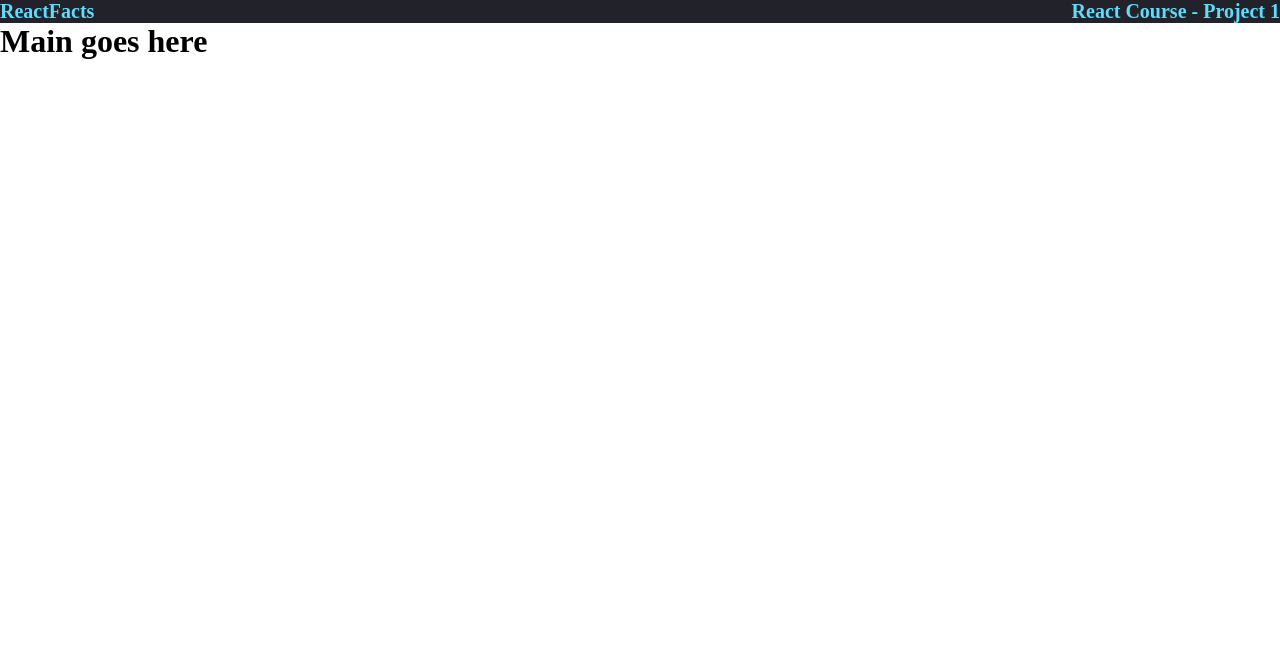
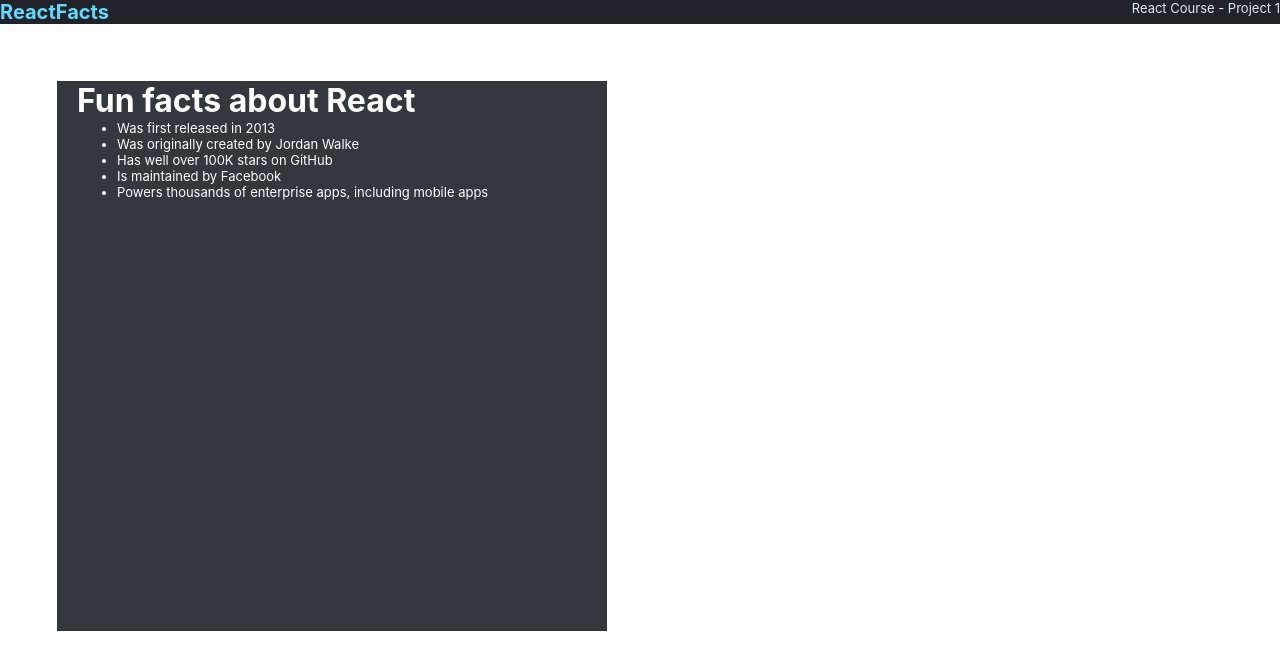
Before and after one commit to KajalPourjalil/react-project-with-vite, a React (Vite) app in the folder project-no-2/: page / in a window 1280 px wide. Shown: the top 670 px of the page. Built offline with nearby package versions, Linux system fonts and the light colour scheme.

Commit message:
more work on the components and the partials

```diff
--- a/project-no-2/index.html
+++ b/project-no-2/index.html
@@ -3,11 +3,6 @@
   <head>
     <meta charset="UTF-8" />
     <link rel="icon" type="image/svg+xml" href="/vite.svg" />
-    <link rel="preconnect" href="https://fonts.googleapis.com" />
-    <link rel="preconnect" href="https://fonts.gstatic.com" crossorigin />
-    <link href="https://fonts.googleapis.com/css2?family=Inter:wght@400;600;700&display=swap"
-    rel="stylesheet"
-    />
     <meta name="viewport" content="width=device-width, initial-scale=1.0" />
     <title>Practice project</title>
   </head>
--- a/project-no-2/src/components/Main.jsx
+++ b/project-no-2/src/components/Main.jsx
@@ -1,5 +1,18 @@
-function Main () {
-    return <h1>Main goes here</h1>
+function Main() {
+  return (
+    <div className="main">
+      <div className="elements">
+        <h1 className="main-title">Fun facts about React</h1>
+        <ul className="list">
+          <li>Was first released in 2013</li>
+          <li>Was originally created by Jordan Walke</li>
+          <li>Has well over 100K stars on GitHub</li>
+          <li>Is maintained by Facebook</li>
+          <li>Powers thousands of enterprise apps, including mobile apps</li>
+        </ul>
+      </div>
+    </div>
+  );
 }
 
 export default Main;
--- a/project-no-2/src/components/Navbar.jsx
+++ b/project-no-2/src/components/Navbar.jsx
@@ -3,8 +3,8 @@ function Navbar() {
   return (
     <div className="navbar">
       {/* <Pic/> */}
-      <h1>ReactFacts</h1>
-      <h1>React Course - Project 1</h1>
+      <h1 className="logo-text">ReactFacts</h1>
+      <h3 className="title">React Course - Project 1</h3>
     </div>
   );
 }
--- a/project-no-2/src/main.jsx
+++ b/project-no-2/src/main.jsx
@@ -1,6 +1,7 @@
 import React from 'react'
 import ReactDOM from 'react-dom/client'
 import App from './App.jsx'
+
 // import './index.css'
 
 ReactDOM.createRoot(document.getElementById('root')).render(
--- /dev/null
+++ b/project-no-2/src/scss/_main.scss
@@ -0,0 +1,19 @@
+$backgound-color: #33373E;
+$body-text-color: #FFFFFF;
+
+.main {
+    background-color: $backgound-color;
+    color: $body-text-color;
+    height: 550px;
+    width: 550px;
+    margin: 57px;
+}
+
+.elements {
+    margin: 20px;
+
+}
+
+.list {
+    font-size: 13px;
+}
--- a/project-no-2/src/scss/_navbar.scss
+++ b/project-no-2/src/scss/_navbar.scss
@@ -1,11 +1,23 @@
 // @import url("../assets/pngwing.com.png");
 $logo-text: #61DAFB;
 
+@mixin course-title() {
+    color: #DEEBF8;
+    font-weight: 400;
+    font-size: 13px;
+}
 
 .navbar {
-    background-color: #21222A;
-    font-size: 10px;
     color: $logo-text;
     display: flex;
     justify-content: space-between;
+    background-color: #21222A;
 }
+
+.logo-text {
+    font-size: 20px;
+}
+
+.title {
+    @include course-title
+}
--- a/project-no-2/src/scss/style.css
+++ b/project-no-2/src/scss/style.css
@@ -1,11 +1,37 @@
 .navbar {
-  background-color: #21222A;
-  font-size: 10px;
   color: #61DAFB;
   display: flex;
   justify-content: space-between;
+  background-color: #21222A;
+}
+
+.logo-text {
+  font-size: 20px;
+}
+
+.title {
+  color: #DEEBF8;
+  font-weight: 400;
+  font-size: 13px;
+}
+
+.main {
+  background-color: #33373E;
+  color: #FFFFFF;
+  height: 550px;
+  width: 550px;
+  margin: 57px;
+}
+
+.elements {
+  margin: 20px;
+}
+
+.list {
+  font-size: 13px;
 }
 
 * {
   margin: 0;
+  font-family: "Inter", sans-serif;
 }/*# sourceMappingURL=style.css.map */
--- a/project-no-2/src/scss/style.scss
+++ b/project-no-2/src/scss/style.scss
@@ -1,9 +1,12 @@
 @import 'navbar';
+@import 'main';
+
 $navbar-color: #21222A;
-$backgound-color: #33373E;
+
 $navbar-text-color: #DEEBF8;
-$body-text-color: #FFFFFF;
+
 
 * {
     margin: 0;
+    font-family: 'Inter', sans-serif;
 }
```
Also changed, not shown: 1 other file (tests, documents, lock files or other folders).
